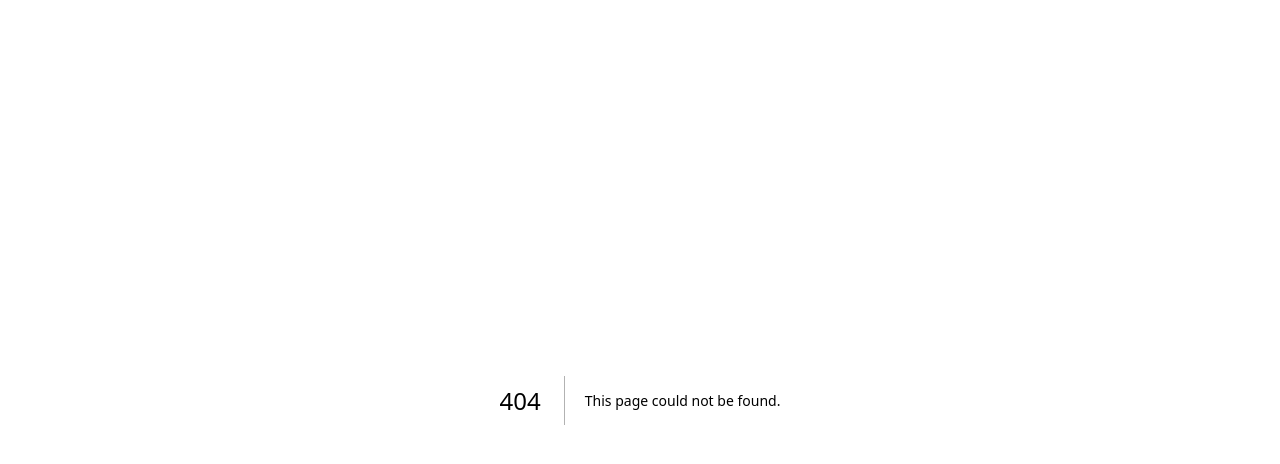
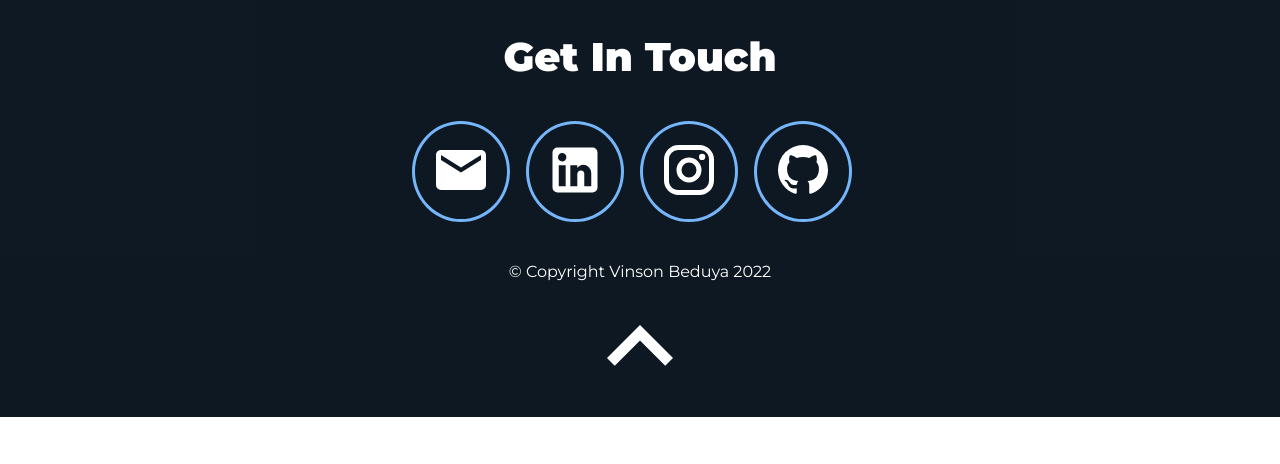
Before and after one commit to justvinny/justvinny.github.io, a Next.js app: page /get-in-touch in a window 1280 px wide. Before the commit this address had no page. Shown: the top 464 px of the page. Built offline with nearby package versions, Linux system fonts and the light colour scheme.

Commit message:
Added GetInTouch component, Changed Background to Fixed, Refactor

```diff
--- /dev/null
+++ b/components/icon-button.tsx
@@ -0,0 +1,14 @@
+import Icon from "@mdi/react";
+import styles from "../styles/components/icon-button.module.css";
+
+interface Props {
+  mdiIcon: string;
+}
+
+const IconButton = ({ mdiIcon }: Props) => (
+  <button type="button" className={styles.iconButton}>
+    <Icon path={mdiIcon} size={2.5} color="white" />
+  </button>
+);
+
+export default IconButton;
--- /dev/null
+++ b/pages/get-in-touch.tsx
@@ -0,0 +1,47 @@
+import styles from "../styles/pages/get-in-touch.module.css";
+import { Montserrat } from "@next/font/google";
+import Icon from "@mdi/react";
+import {
+  mdiEmail,
+  mdiLinkedin,
+  mdiInstagram,
+  mdiGithub,
+  mdiChevronUp,
+} from "@mdi/js";
+import IconButton from "../components/icon-button";
+
+const montserrat = Montserrat({ weight: "900" });
+const montserratReg = Montserrat({ weight: "400" });
+
+const GetInTouch = () => (
+  <div id="getInTouch" className={styles.getInTouchContainer}>
+    <span className={`${montserrat.className} ${styles.header}`}>
+      Get In Touch
+    </span>
+    <div className={styles.linksContainer}>
+      <div className={styles.linksRow}>
+        <a href="mailto: vinsonemb_1511994@gmail.com" target="_blank">
+          <IconButton mdiIcon={mdiEmail} />
+        </a>
+        <a href="https://www.linkedin.com/in/vinson-beduya/" target="_blank">
+          <IconButton mdiIcon={mdiLinkedin} />
+        </a>
+      </div>
+
+      <div className={styles.linksRow}>
+        <a href="https://www.instagram.com/vinson.beduya/" target="_blank">
+          <IconButton mdiIcon={mdiInstagram} />
+        </a>
+        <a href="https://github.com/justvinny" target="_blank">
+          <IconButton mdiIcon={mdiGithub} />
+        </a>
+      </div>
+    </div>
+    <span className={montserratReg.className}>© Copyright Vinson Beduya 2022</span>
+    <a href="#">
+      <Icon path={mdiChevronUp} size={5.5} color="white" />
+    </a>
+  </div>
+);
+
+export default GetInTouch;
--- /dev/null
+++ b/styles/components/icon-button.module.css
@@ -0,0 +1,12 @@
+.iconButton {
+    border: 3px solid rgb(117, 182, 250);
+    border-radius: 50%;
+    padding: 16px;
+    background-color: transparent;
+    transition: background-color 400ms;
+}
+
+.iconButton:hover {
+    cursor: pointer;
+    background-color: rgb(117, 182, 250);
+}
--- a/styles/globals.css
+++ b/styles/globals.css
@@ -4,6 +4,12 @@ body {
   margin: 0;
   font-family: -apple-system, BlinkMacSystemFont, Segoe UI, Roboto, Oxygen,
     Ubuntu, Cantarell, Fira Sans, Droid Sans, Helvetica Neue, sans-serif;
+    scroll-behavior: smooth;
+}
+
+h1 {
+  padding: 0px;
+  margin: 0px;
 }
 
 a {
@@ -47,6 +53,8 @@ ul {
   overflow: hidden;
 }
 
+
+
 @media (prefers-color-scheme: dark) {
   html {
     color-scheme: dark;
--- /dev/null
+++ b/styles/pages/get-in-touch.module.css
@@ -0,0 +1,50 @@
+.getInTouchContainer {
+  background-color: hsla(211, 82%, 5%, 0.95);
+  color: white;
+  width: 100%;
+  display: flex;
+  flex-direction: column;
+  align-items: center;
+}
+
+.linksRow {
+  display: flex;
+  flex-direction: row;
+}
+
+.getInTouchContainer > a {
+  transition: filter 400ms;
+}
+
+.getInTouchContainer > a:hover {
+  filter: brightness(0.7);
+}
+
+.linksContainer {
+  margin: 2.5rem;
+  display: flex;
+  flex-direction: row;
+}
+
+.linksContainer > .linksRow > a {
+  margin-right: 1rem;
+}
+
+.header {
+  margin-top: 2rem;
+  font-size: 40px;
+}
+
+@media (max-width: 550px) {
+  .linksContainer {
+    flex-direction: column;
+  }
+
+  .linksContainer > .linksRow:nth-child(2) {
+    margin-top: 1rem;
+  }
+
+  .linksContainer > .linksRow > a:nth-child(2) {
+    margin-right: 0px;
+  }
+}
```
Also changed, not shown: components/navbar.tsx (+42 -26 lines), pages/hero-section.tsx (renamed from pages/home.tsx, +7 -11 lines), pages/index.tsx (+9 -4 lines), pages/projects.tsx (+5 -5 lines), styles/components/navbar.module.css (+50 -6 lines), styles/pages/hero-section.module.css (renamed from styles/home.module.css, +33 -13 lines), styles/pages/projects.module.css (added, +7 -0 lines).
